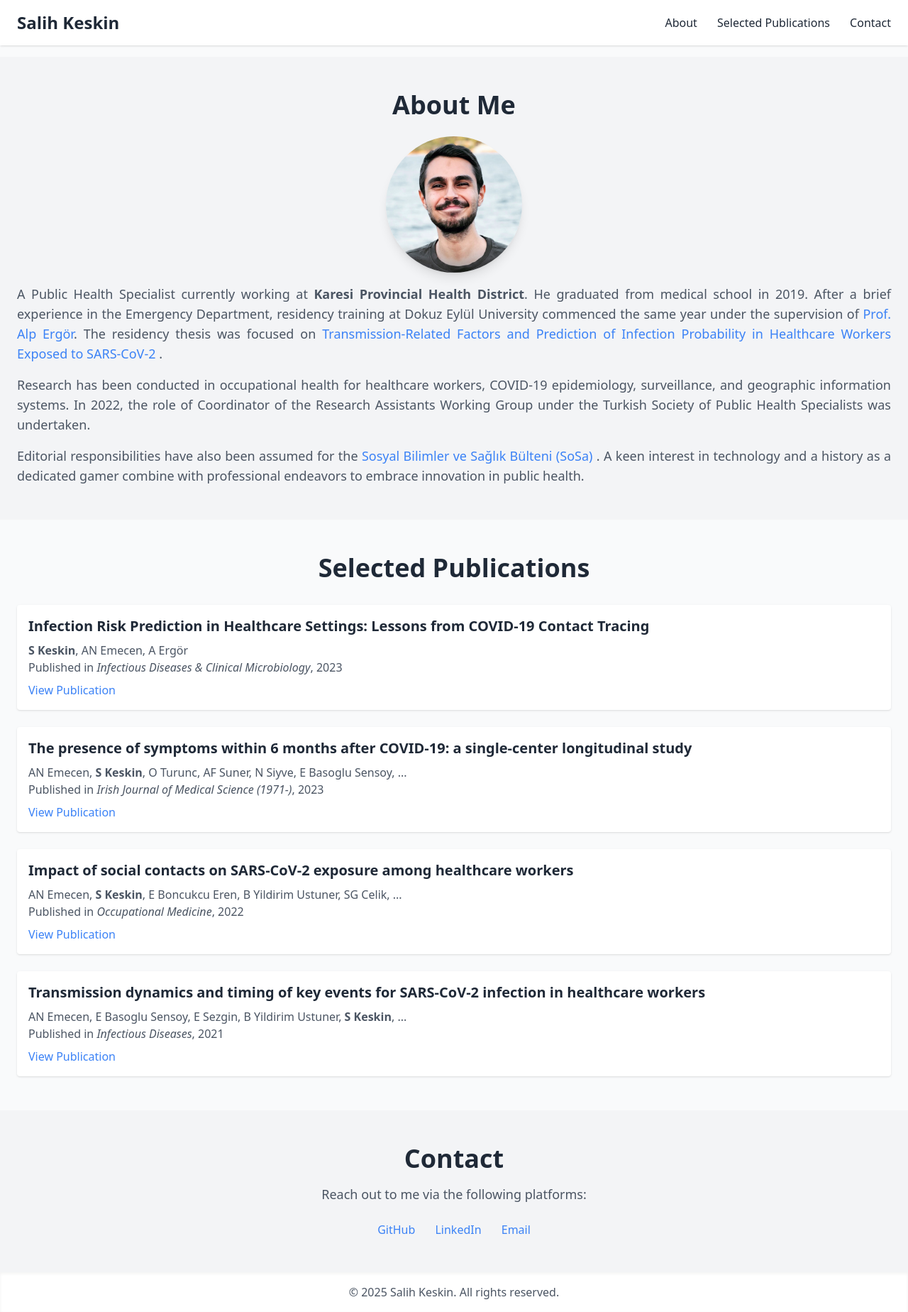
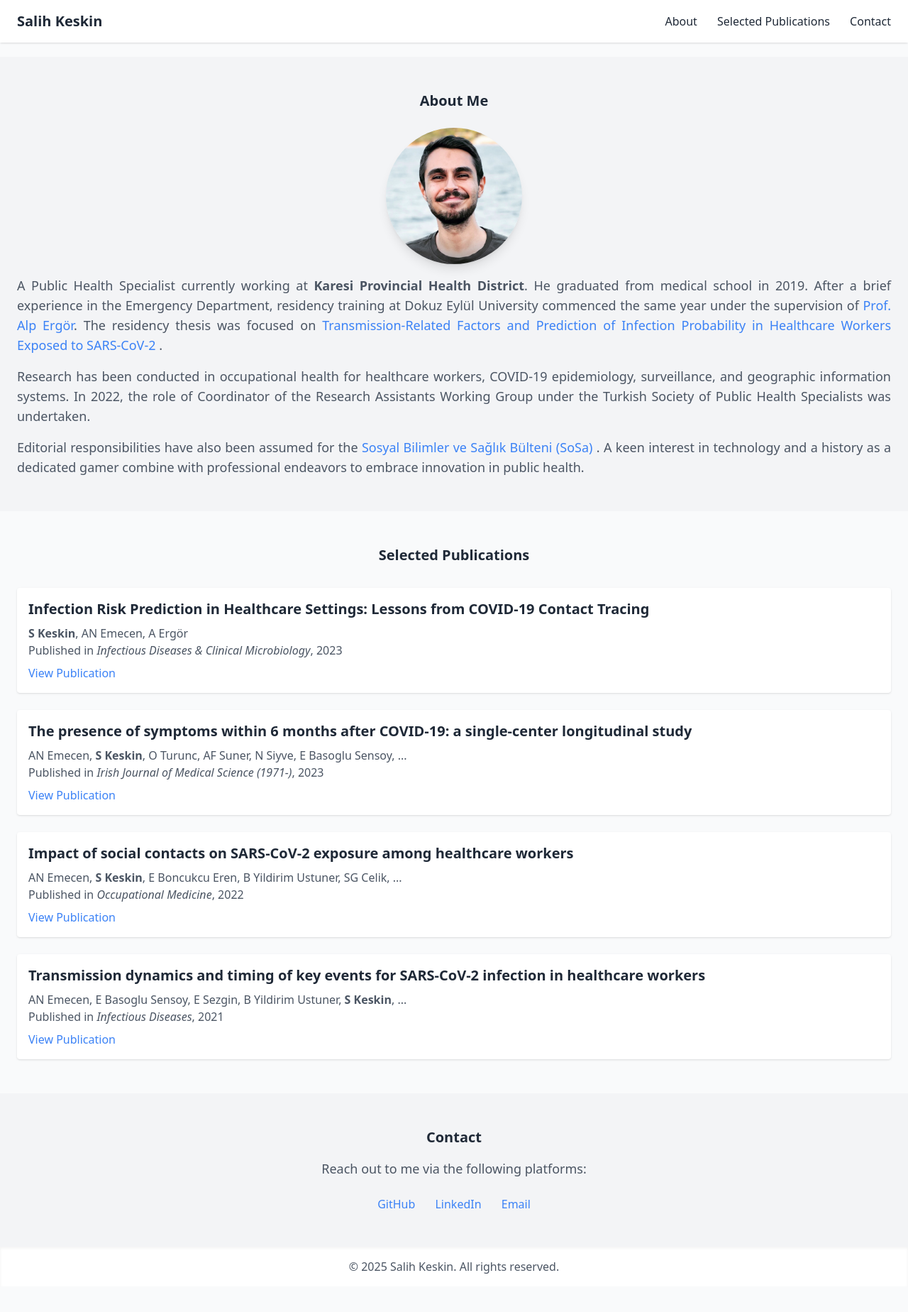
Before and after one commit to sal-keskin/sal-keskin.github.io, a plain HTML site: page index.html in a window 1280 px wide. Shown: the whole page at 71% size. After the commit the page ends 1812 px from the top, so only its background shows below. Drawn offline with nearby package versions, Linux system fonts and the light colour scheme.

Commit message:
Add files via upload

```diff
--- a/index.html
+++ b/index.html
@@ -4,13 +4,14 @@
     <meta charset="UTF-8">
     <meta name="viewport" content="width=device-width, initial-scale=1.0">
     <title>Portfolio</title>
+    <link rel="icon" href="assets/favicon.png" type="image/png">
     <script src="https://cdn.tailwindcss.com"></script>
 </head>
 <body class="bg-gray-50 text-gray-800 font-sans">
     <!-- Header -->
     <header class="bg-white shadow fixed w-full z-10">
         <div class="container mx-auto px-6 py-4 flex justify-between items-center">
-            <a href="#" class="text-2xl font-bold text-gray-800">Salih Keskin</a>
+            <a href="#" class="text-xl font-bold text-gray-800">Salih Keskin</a>
             <nav class="space-x-6">
                 <a href="#about" class="hover:text-blue-500">About</a>
                 <a href="#publications" class="hover:text-blue-500">Selected Publications</a>
@@ -24,7 +25,7 @@
         <!-- About Section -->
         <section id="about" class="py-12 bg-gray-100">
             <div class="container mx-auto px-6 text-center">
-                <h2 class="text-4xl font-bold mb-4">About Me</h2>
+                <h2 class="text-xl font-bold mb-4">About Me</h2>
                 <img src="assets/image.jpg" alt="Your Photo" class="mx-auto mt-6 rounded-full shadow-lg w-48 h-48 object-cover">
                 <p class="text-lg text-gray-600 mt-4 text-justify">
                     A Public Health Specialist currently working at <strong>Karesi Provincial Health District</strong>.
@@ -55,7 +56,7 @@
         <!-- Selected Publications Section -->
         <section id="publications" class="py-12">
             <div class="container mx-auto px-6">
-                <h2 class="text-4xl font-bold text-center mb-8">Selected Publications</h2>
+                <h2 class="text-xl font-bold text-center mb-8">Selected Publications</h2>
                 <div class="space-y-6">
                     <!-- Publication 1 -->
                     <div class="bg-white shadow rounded p-4">
@@ -77,7 +78,7 @@
                             AN Emecen, <strong>S Keskin</strong>, O Turunc, AF Suner, N Siyve, E Basoglu Sensoy, ...
                         </p>
                         <p class="text-gray-600">Published in <em>Irish Journal of Medical Science (1971-)</em>, 2023</p>
-                        <a href="https://link.springer.com/article/10.1007/s11845-023-03015-0" class="text-blue-500 hover:underline mt-2 block">View Publication</a>
+                        <a href="https://link.springer.com/article/10.1007/s11845-022-03072-0" class="text-blue-500 hover:underline mt-2 block">View Publication</a>
                     </div>
                     <!-- Publication 3 -->
                     <div class="bg-white shadow rounded p-4">
@@ -108,7 +109,7 @@
         <!-- Contact Section -->
         <section id="contact" class="py-12 bg-gray-100">
             <div class="container mx-auto px-6 text-center">
-                <h2 class="text-4xl font-bold mb-4">Contact</h2>
+                <h2 class="text-xl font-bold mb-4">Contact</h2>
                 <p class="text-lg text-gray-600">Reach out to me via the following platforms:</p>
                 <div class="mt-6 space-x-6">
                     <a href="https://github.com/sal-keskin" class="text-blue-500 hover:underline">GitHub</a>
```
